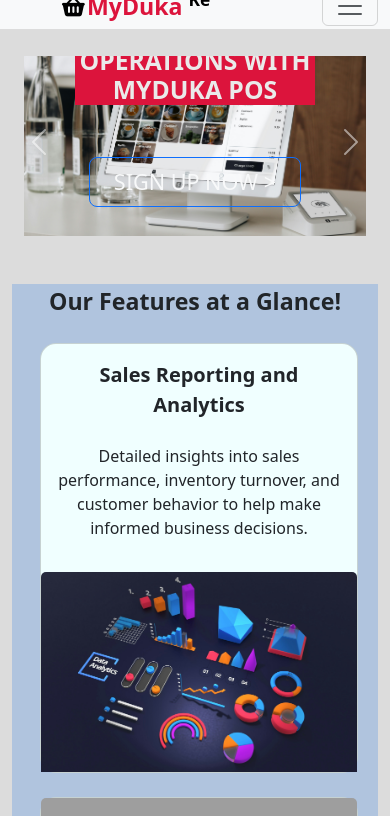
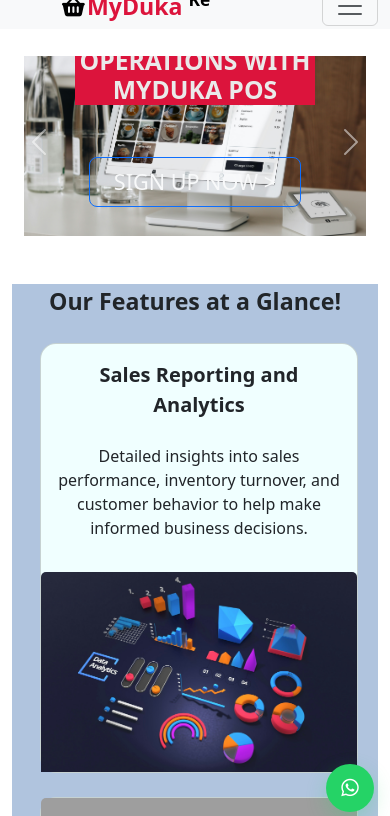
Before and after one commit to NickNjuguna1/Myduka-project, a Flask app: page / in a window 390 px wide. Shown: the part 16-832 px from the top of the page. Run offline with Flask 3, Linux system fonts and the light colour scheme; parts of the project's set-up code (start-up, migrations or seed data) failed here and were passed over; some libraries are stand-ins or nearby versions; grey boxes are pictures that could not be loaded.

Commit message:
Inline Background Updates with New Stylings

```diff
--- a/static/styles.css
+++ b/static/styles.css
@@ -152,3 +152,200 @@ brand_footer:hover{
 .card{
   background-color:#F0FFFF;
 }
+
+/* Floating WhatsApp button */
+.whatsapp-float {
+  position: fixed;
+  bottom: 20px;
+  right: 20px;
+  width: 56px;
+  height: 56px;
+  background: #25D366;
+  color: #fff;
+  border-radius: 50%;
+  display: flex;
+  align-items: center;
+  justify-content: center;
+  box-shadow: 0 8px 20px rgba(37,211,102,0.25);
+  z-index: 1050;
+  text-decoration: none;
+  transition: transform 0.15s ease, box-shadow 0.15s ease;
+}
+.whatsapp-float i { font-size: 24px; }
+.whatsapp-float:hover { transform: translateY(-4px); box-shadow: 0 14px 30px rgba(37,211,102,0.28); }
+
+@media (max-width: 480px) {
+  .whatsapp-float { width: 48px; height: 48px; bottom: 16px; right: 16px; }
+  .whatsapp-float i { font-size: 20px; }
+}
+
+.error {
+  background-color: #f8d7da;
+  color: #721c24;
+  padding: 10px;
+  border-radius: 5px;
+}
+
+.success {
+  background-color: #d4edda;
+  color: #155724;
+  padding: 10px;
+  border-radius: 5px;
+}
+
+.card {
+  transition: 0.4s;
+}
+.card:hover {
+  transform: scale(1.15);
+}
+
+.sign_up{
+  transition: 0.3s;
+}
+
+.sign_up:hover{
+  transform: scale(1.15);
+}
+
+html {
+  scroll-behavior: smooth;
+}
+.navbar-brand:hover {
+  transform: scale(1.08);
+
+}
+.navbar-brand {
+  transition: transform 0.15s ease;
+}
+
+/* Floating animation for login box */
+@keyframes float {
+  0%, 100% {
+    transform: translateY(0px);
+  }
+  50% {
+    transform: translateY(-10px);
+  }
+}
+
+.login-float {
+  animation: float 3s ease-in-out infinite;
+}
+
+/* Hovers seperated for a smooth transition effect */
+.nav-link:hover {
+  transform: scale(1.08);
+}
+.nav-link {
+  transition: transform 0.15s ease;
+}
+.carousel-caption {
+  bottom: 5%;
+}
+
+.steps:hover {
+  transform: scale(1.05);
+}
+.steps {
+  transition: transform 0.3s;
+}
+
+/* Show Features Button on Footer Clearly */
+#features {
+  scroll-margin-top: 130px;
+}
+#start {
+  scroll-margin-top: 250px;
+}
+
+brand_footer{
+  transition: transform 0.3s;
+}
+brand_footer:hover{
+  transform: scale(1.05);
+}
+
+.card-img-top {
+  width: 100%;
+  height: 200px;       /* adjust to taste */
+  object-fit: cover;
+  display: block;
+}
+
+#pricing{
+  scroll-margin-top: 130px;
+}
+
+.auth{
+  padding: 2rem;
+  display: flex;
+  margin: auto;
+  justify-content: space-between;
+  width: 700px;
+  height: 290px;
+  background-color: white;
+  box-shadow: rgba(0, 0, 0, 0.56) 0px 22px 70px 4px;
+  overflow: hidden;
+}
+
+.auth > * {
+  flex: 1;
+  display: flex;
+  flex-direction: column;
+}
+
+.left {
+  background-color: crimson;
+  border-top-left-radius: 30px;
+  border-bottom-right-radius: 30px;
+  display: flex;
+  justify-content: center;
+  padding: 1rem;
+}
+
+.right {
+  margin-left: 15px;
+  border-top-right-radius: 30px;
+  border-bottom-left-radius: 30px;
+}
+
+.contact {
+  color: black;
+}
+
+.card-title{
+  display: flex;
+  justify-content: center;
+  font-weight: bold;
+}
+
+.card{
+  background-color:#F0FFFF;
+}
+
+/* Floating WhatsApp button */
+.whatsapp-float {
+  position: fixed;
+  bottom: 20px;
+  right: 20px;
+  width: 56px;
+  height: 56px;
+  background: #25D366;
+  color: #fff;
+  border-radius: 50%;
+  display: flex;
+  align-items: center;
+  justify-content: center;
+  box-shadow: 0 8px 20px rgba(37,211,102,0.25);
+  z-index: 1050;
+  text-decoration: none;
+  transition: transform 0.15s ease, box-shadow 0.15s ease;
+}
+.whatsapp-float i { font-size: 24px; }
+.whatsapp-float:hover { transform: translateY(-4px); box-shadow: 0 14px 30px rgba(37,211,102,0.28); }
+
+@media (max-width: 480px) {
+  .whatsapp-float { width: 48px; height: 48px; bottom: 16px; right: 16px; }
+  .whatsapp-float i { font-size: 20px; }
+}
--- a/templates/base.html
+++ b/templates/base.html
@@ -30,7 +30,7 @@
     <title>MyDuka</title>
 </head>
 
-<body class="body" style="background-color: gainsboro;">
+<body class="body" style="background-color: white;">
     <!-- Template Inheritance - Parent -->
     <nav class="navbar navbar-expand-lg bg-body-tertiary justify-content-between">
         <div class="container fixed-top bg-light">
@@ -162,12 +162,13 @@
         typeWriter();
     });
     </script>
+    {% block footer %}
     <!-- Footer -->
-    <footer class="text-center text-lg-start bg-body-tertiary text-muted">
+    <footer class="text-center text-lg-start text-muted" style="background-color: white;">
         <section class="">
-            <div class="container-fluid text-center text-md-start mt-5">
+`            <div class="container-fluid text-center text-md-start mt-5">
                 <!-- Grid row -->
-                <div class="row mt-3" style="background-color: gainsboro;">
+                <div class="row mt-3" style="background-color: white;">
                     <!-- Grid column -->
                     <div class="col-md-3 col-lg-4 col-xl-3 mx-auto mb-4">
                         <a class="nav-link ms-5 fs-4 fw-bold" href="/" style="color: crimson;"><span
@@ -205,8 +206,8 @@
                         <!-- Links -->
                         <h6 class="text-uppercase fw-bold mb-4">Contact</h6>
                         <p>
-                            <a href="mailto:irungunickson91@gmail.com" class="contact"><i class="fas fa-envelope me-3"></i>
-                                irungunickson91@gmail.com</a>
+                            <a href="mailto:nickkirungu@gmail.com" class="contact"><i class="fas fa-envelope me-3"></i>
+                                nickkirungu@gmail.com</a>
                         </p>
                         <p><a href="tel:+254782009754" class="contact"><i class="fas fa-phone me-3"></i> +254 782 009 754</a> </p>
                     </div>
@@ -233,6 +234,11 @@
         <!-- Copyright -->
     </footer>
     <!-- Footer -->
+    {% endblock %}
+    <!-- WhatsApp floating button -->
+    <a href="https://wa.me/254782009754" class="whatsapp-float" target="_blank" rel="noopener noreferrer" aria-label="Chat on WhatsApp">
+        <i class="fab fa-whatsapp" aria-hidden="true"></i>
+    </a>
 </body>
 
 </html>
```
Also changed, not shown: database.py (+36 -14 lines), templates/dashboard.html (+25 -4 lines), templates/products.html (+15 -1 lines), templates/sales.html (+14 -1 lines), templates/stock.html (+15 -1 lines).
